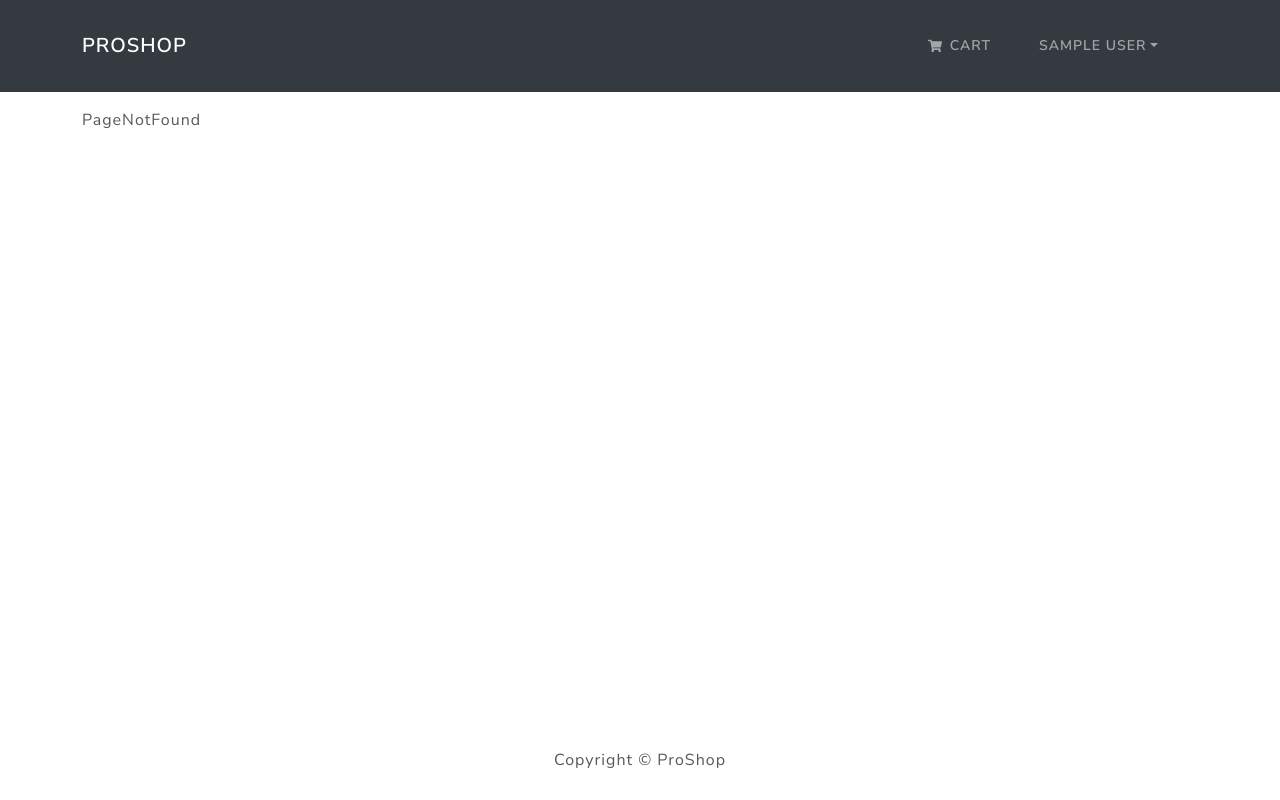
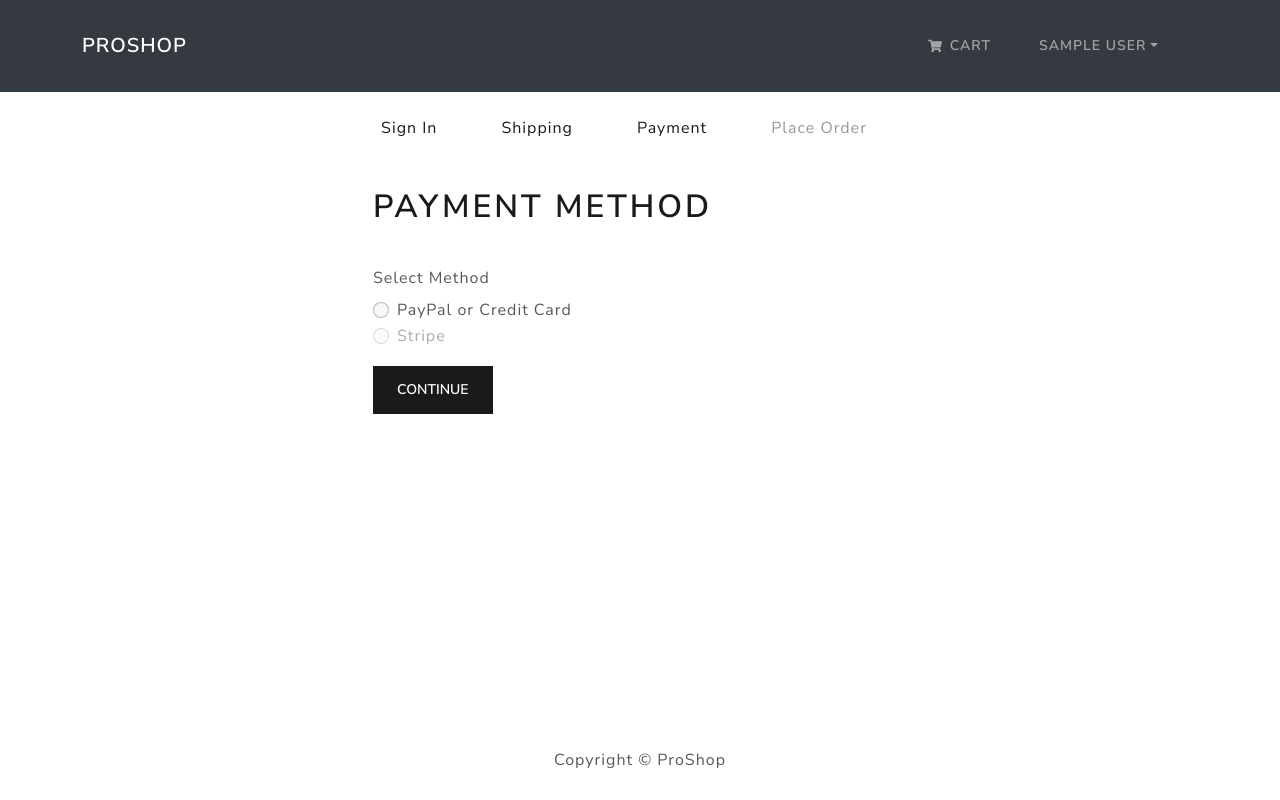
Before and after one commit to ThePiyushAggarwal/proshop_mern, a React (Create React App) app in the folder frontend/: page /payment in a window 1280 px wide. Built offline with nearby package versions, Linux system fonts and the light colour scheme; sample sign-in values are in the browser's storage.

Commit message:
v54- Added payment method

```diff
--- a/frontend/src/App.js
+++ b/frontend/src/App.js
@@ -9,6 +9,7 @@ import Login from './pages/Login'
 import Register from './pages/Register'
 import Profile from './pages/Profile'
 import Shipping from './pages/Shipping'
+import Payment from './pages/Payment'
 import PageNotFound from './pages/PageNotFound'
 
 function App() {
@@ -24,6 +25,7 @@ function App() {
               <Route path='/register' element={<Register />} />
               <Route path='/profile' element={<Profile />} />
               <Route path='/shipping' element={<Shipping />} />
+              <Route path='/payment' element={<Payment />} />
               <Route path='/product/:id' element={<Product />} />
               <Route path='/cart' element={<Cart />}>
                 <Route path=':id' element={<Cart />} />
--- a/frontend/src/features/cart/cartSlice.js
+++ b/frontend/src/features/cart/cartSlice.js
@@ -5,6 +5,7 @@ export const cartSlice = createSlice({
   initialState: {
     cartItems: JSON.parse(localStorage.getItem('cartItems')) || [],
     shippingAddress: JSON.parse(localStorage.getItem('shippingAddress')) || {},
+    paymentMethod: JSON.parse(localStorage.getItem('paymentMethod')) || '',
   },
   reducers: {
     addItem: (state, { payload }) => {
@@ -32,9 +33,14 @@ export const cartSlice = createSlice({
         JSON.stringify(state.shippingAddress)
       )
     },
+    savePaymentMethod: (state, { payload }) => {
+      state.paymentMethod = payload
+      localStorage.setItem('paymentMethod', JSON.stringify(state.paymentMethod))
+    },
   },
 })
 
-export const { addItem, removeItem, addShippingAddress } = cartSlice.actions
+export const { addItem, removeItem, addShippingAddress, savePaymentMethod } =
+  cartSlice.actions
 
 export default cartSlice.reducer
--- /dev/null
+++ b/frontend/src/pages/Payment.js
@@ -0,0 +1,69 @@
+import { useState, useEffect } from 'react'
+import { useSelector, useDispatch } from 'react-redux'
+import { useNavigate } from 'react-router-dom'
+import { savePaymentMethod } from '../features/cart/cartSlice'
+import FormContainer from '../components/FormContainer'
+import CheckoutSteps from '../components/CheckoutSteps'
+import Form from 'react-bootstrap/Form'
+import Button from 'react-bootstrap/Button'
+import Col from 'react-bootstrap/Col'
+
+export default function Payment() {
+  const dispatch = useDispatch()
+  const navigate = useNavigate()
+  const shippingAddress = useSelector((state) => state.cart.shippingAddress)
+  const savedPaymentMethod = useSelector((state) => state.cart.paymentMethod)
+  const user = useSelector((state) => state.user.user)
+  const [paymentMethod, setPaymentMethod] = useState(savedPaymentMethod)
+
+  useEffect(() => {
+    if (!user) {
+      return navigate('/login')
+    }
+    if (!shippingAddress) {
+      return navigate('/shipping')
+    }
+  }, [navigate, user, shippingAddress])
+
+  const onSubmit = (e) => {
+    e.preventDefault()
+    dispatch(savePaymentMethod(paymentMethod))
+    navigate('/placeOrder')
+  }
+
+  return (
+    <>
+      <CheckoutSteps step1 step2 step3 />
+      <FormContainer>
+        <h1>Payment Method</h1>
+        <Form onSubmit={onSubmit}>
+          <Form.Group controlId='payment' className='py-3'>
+            <Form.Label>Select Method</Form.Label>
+            <Col>
+              <Form.Check
+                type='radio'
+                label='PayPal or Credit Card'
+                value='PayPal'
+                id='paypal'
+                checked={paymentMethod === 'PayPal'}
+                onChange={(e) => setPaymentMethod(e.target.value)}
+              />
+              <Form.Check
+                type='radio'
+                label='Stripe'
+                value='Stripe'
+                id='stripe'
+                disabled
+                checked={paymentMethod === 'Stripe'}
+                onChange={(e) => setPaymentMethod(e.target.value)}
+              />
+            </Col>
+          </Form.Group>
+          <Button type='submit' variant='primary'>
+            Continue
+          </Button>
+        </Form>
+      </FormContainer>
+    </>
+  )
+}
--- a/frontend/src/pages/Shipping.js
+++ b/frontend/src/pages/Shipping.js
@@ -1,22 +1,32 @@
-import { useState } from 'react'
+import { useState, useEffect } from 'react'
 import { useSelector, useDispatch } from 'react-redux'
 import { addShippingAddress } from '../features/cart/cartSlice'
 import FormContainer from '../components/FormContainer'
 import CheckoutSteps from '../components/CheckoutSteps'
 import Form from 'react-bootstrap/Form'
 import Button from 'react-bootstrap/Button'
+import { useNavigate } from 'react-router-dom'
 
 export default function Shipping() {
   const dispatch = useDispatch()
+  const navigate = useNavigate()
   const shippingAddress = useSelector((state) => state.cart.shippingAddress)
+  const user = useSelector((state) => state.user.user)
   const [address, setAddress] = useState(shippingAddress.address)
   const [city, setCity] = useState(shippingAddress.city)
   const [postalCode, setPostalCode] = useState(shippingAddress.postalCode)
   const [country, setCountry] = useState(shippingAddress.country)
 
+  useEffect(() => {
+    if (!user) {
+      navigate('/login')
+    }
+  }, [navigate, user])
+
   const onSubmit = (e) => {
     e.preventDefault()
     dispatch(addShippingAddress({ address, city, postalCode, country }))
+    navigate('/payment')
   }
 
   return (
```
